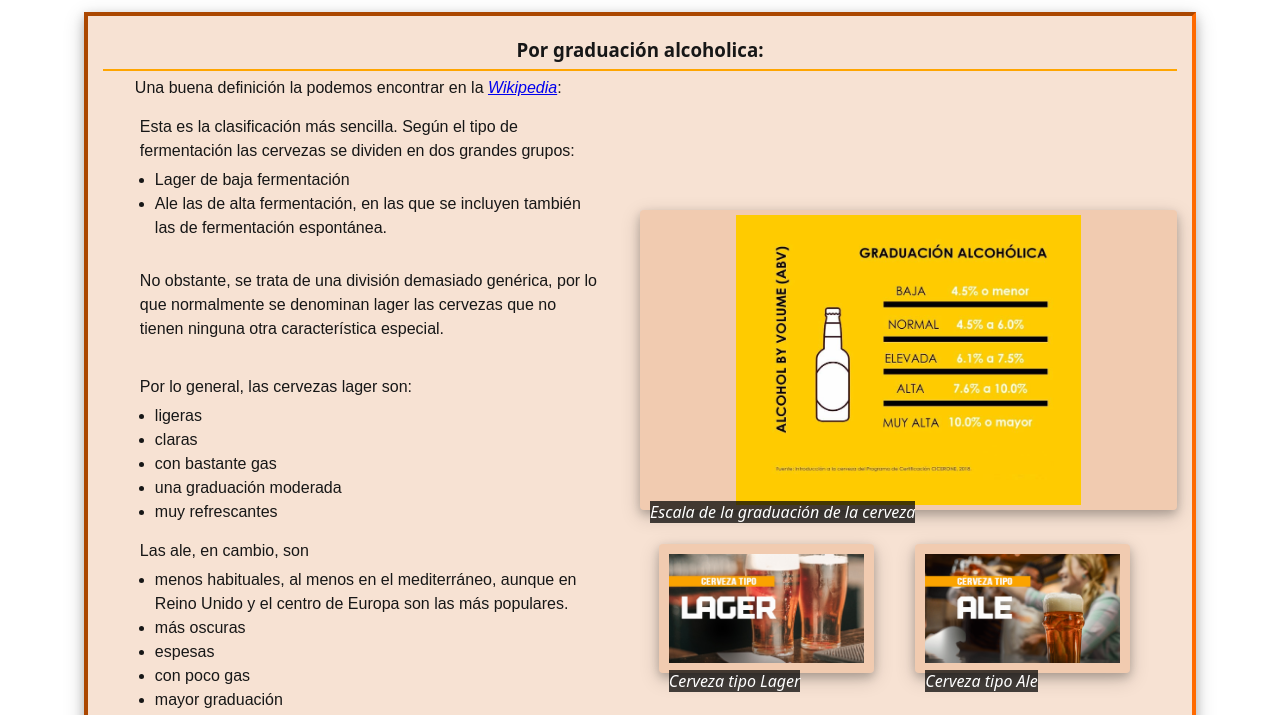
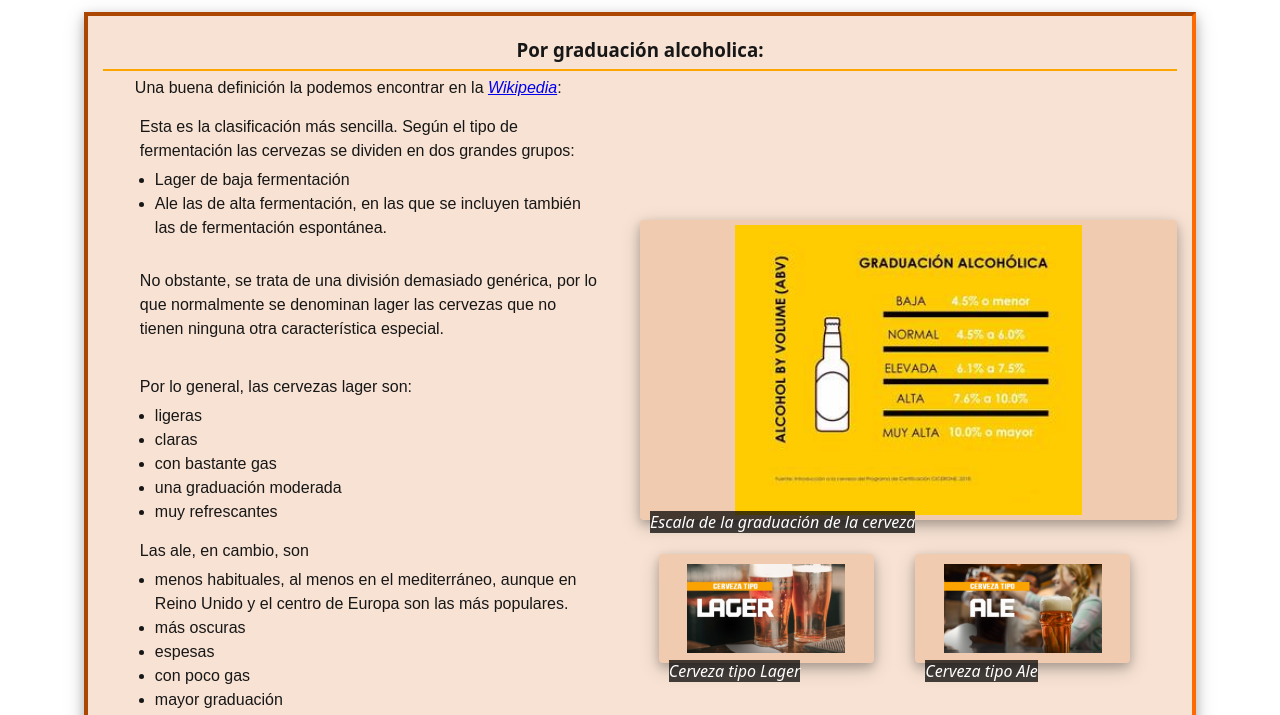
Before and after one commit to LrMgic/M4.257-PEC3, a website built with Parcel: page detalls/detalls_graduacion.html in a window 1280 px wide. Shown: the part 235-950 px from the top of the page. Built offline with nearby package versions, Linux system fonts and the light colour scheme.

Commit message:
Update detalls_graduacion.html

```diff
--- a/detalls/detalls_graduacion.html
+++ b/detalls/detalls_graduacion.html
@@ -83,24 +83,22 @@
           </div>
           <div class="boxdreta">
             <div>
-              <img loading="lazy" class="imgdreta"
-                   srcset="../assets/img/69310009_1405101689641343_304869092341317632_n-320.jpg 320w,
-                           ../assets/img/69310009_1405101689641343_304869092341317632_n-480.png 480w,
-                           ../assets/img/69310009_1405101689641343_304869092341317632_n-800.png 800w,
-                           ../assets/img/69310009_1405101689641343_304869092341317632_n.jpg 940w"
-                   sizes="(max-width: 320px) 320px, (max-width: 480px) 480px, 800px"
-                   src="../assets/img/69310009_1405101689641343_304869092341317632_n.jpg"
-                   alt="Imagen: Graduación de la cerveza">
+              <img loading="lazy" class="imgdreta" alt="Imagen: Graduación de la cerveza" src="../assets/img/69310009_1405101689641343_304869092341317632_n.jpg"
+                   srcset="../assets/img/69310009_1405101689641343_304869092341317632_n-320.jpg 320w, ../assets/img/69310009_1405101689641343_304869092341317632_n-480.png 480w, ../assets/img/69310009_1405101689641343_304869092341317632_n-800.png 800w, ../assets/img/69310009_1405101689641343_304869092341317632_n.jpg 940w"
+                   sizes="20vh"
+
+
+                   sizes="20vh">
                 <cite class="textencima"><a href="https://www.facebook.com/cervezagrunbauch/posts/1591331937684983/">Escala de la graduación de la cerveza</a></cite>
             </div>
             <figure>
-              <img loading="lazy" class="imgdretasec" src="../assets/img/cerveza-tipo-lager-1.jpg"
+              <img loading="lazy" class="imgdretasec" width="190" height="109" src="../assets/img/cerveza-tipo-lager-1.jpg"
                 alt="Imagen: Cerveza tipo Lager">
               <cite class="textencima"><a
                   href="https://checerveza.com/tipo-lager/">Cerveza tipo Lager</a></cite>
             </figure>
             <figure>
-              <img loading="lazy" class="imgdretasec" src="../assets/img/cerveza-tipo-ale.png"
+              <img loading="lazy" class="imgdretasec" width="190" height="109" src="../assets/img/cerveza-tipo-ale.png"
                 alt="Imagen: Cerveza tipo Ale">
               <cite class="textencima"><a
                   href="https://checerveza.com/tipo-ale/">Cerveza tipo Ale</a></cite>
```
